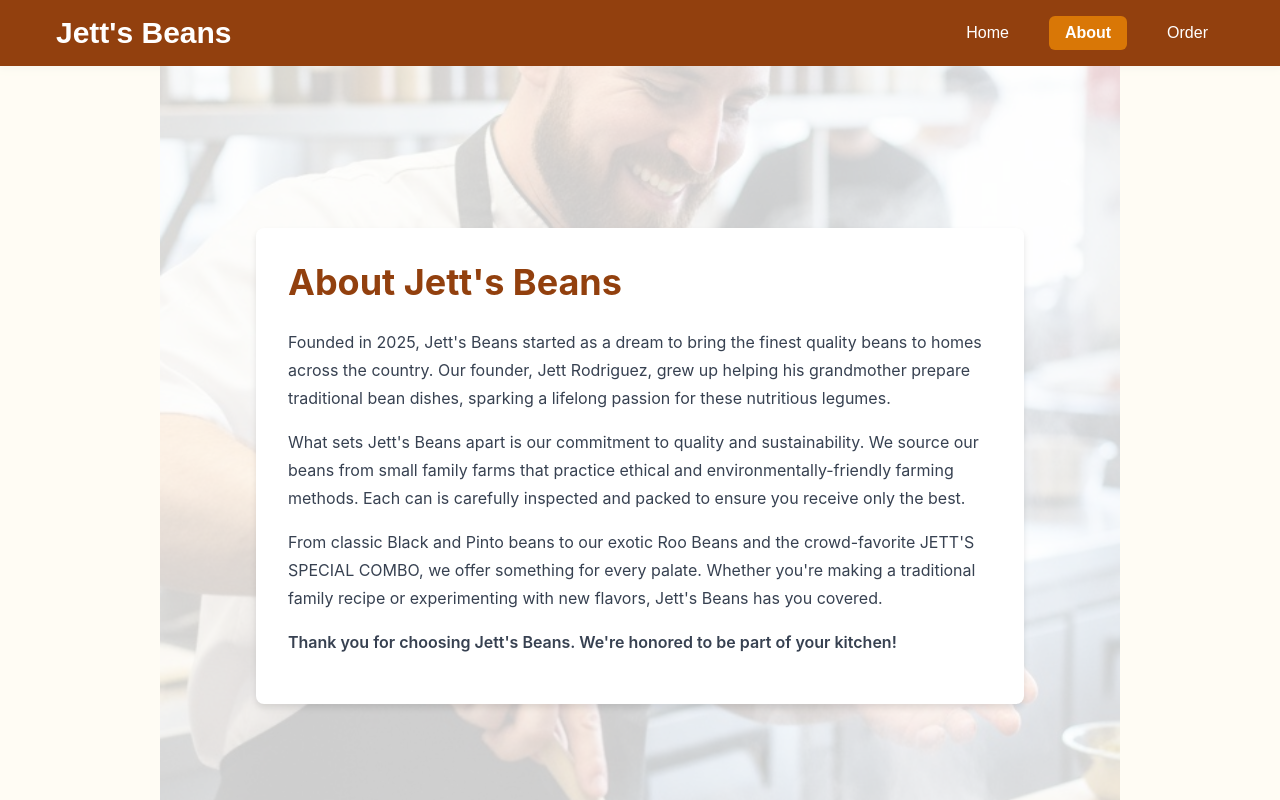
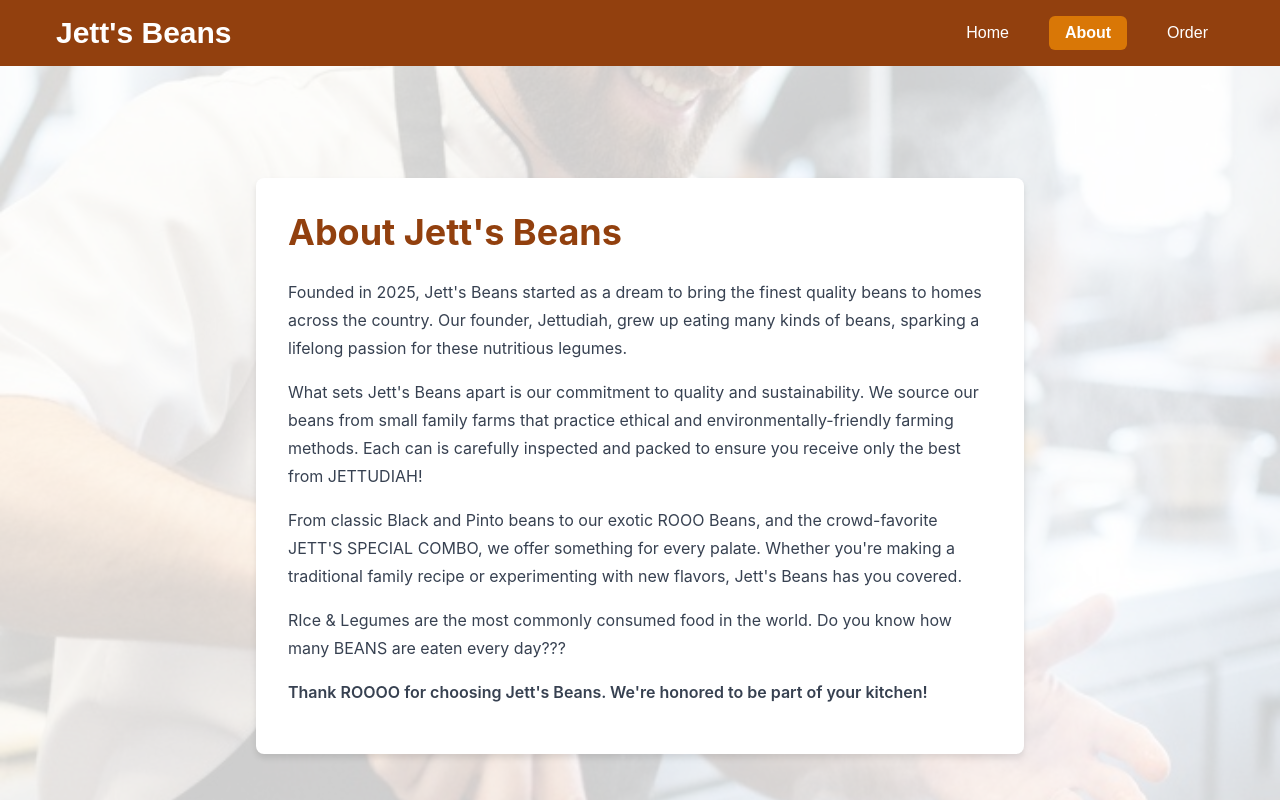
Before and after one commit to TUBBYtubbyCODER/jettsBeans, a React (Vite) app: page / in a window 1280 px wide. Both pictures are taken after a click on the button "About". Shown: the top 800 px of the page. Built offline with nearby package versions, Linux system fonts and the light colour scheme.

Commit message:
Image Issues Fixed
Scaling issues on the jett cooking beans part.

```diff
--- a/src/App.jsx
+++ b/src/App.jsx
@@ -165,7 +165,7 @@ const styles = {
   aboutBackground: {
     minHeight: '100vh',
     backgroundImage: "url('/images/jettCookingBeans.jpeg')",
-    backgroundSize: '75%',
+    backgroundSize: 'cover',
     backgroundPosition: 'center',
     backgroundRepeat: 'no-repeat',
     position: 'relative',
@@ -472,27 +472,33 @@ const AboutPage = () => {
         <h1 style={styles.aboutTitle}>About Jett's Beans</h1>
 
         <div>
+
           <p style={styles.aboutText}>
             Founded in 2025, Jett's Beans started as a dream to bring the finest quality beans
-            to homes across the country. Our founder, Jett Rodriguez, grew up helping his grandmother
-            prepare traditional bean dishes, sparking a lifelong passion for these nutritious legumes.
+            to homes across the country. Our founder, Jettudiah, grew up eating many kinds of beans,
+            sparking a lifelong passion for these nutritious legumes.
           </p>
 
           <p style={styles.aboutText}>
             What sets Jett's Beans apart is our commitment to quality and sustainability. We source
             our beans from small family farms that practice ethical and environmentally-friendly
             farming methods. Each can is carefully inspected and packed to ensure you receive
-            only the best.
+            only the best from JETTUDIAH!
           </p>
 
           <p style={styles.aboutText}>
-            From classic Black and Pinto beans to our exotic Roo Beans and the crowd-favorite
+            From classic Black and Pinto beans to our exotic ROOO Beans, and the crowd-favorite
             JETT'S SPECIAL COMBO, we offer something for every palate. Whether you're making
             a traditional family recipe or experimenting with new flavors, Jett's Beans has you covered.
           </p>
 
+          <p style={styles.aboutText}>
+            RIce & Legumes are the most commonly consumed food in the world.
+            Do you know how many BEANS are eaten every day???
+          </p>
+
           <p style={{ ...styles.aboutText, fontWeight: '600' }}>
-            Thank you for choosing Jett's Beans. We're honored to be part of your kitchen!
+            Thank ROOOO for choosing Jett's Beans. We're honored to be part of your kitchen!
           </p>
         </div>
       </div>
```
